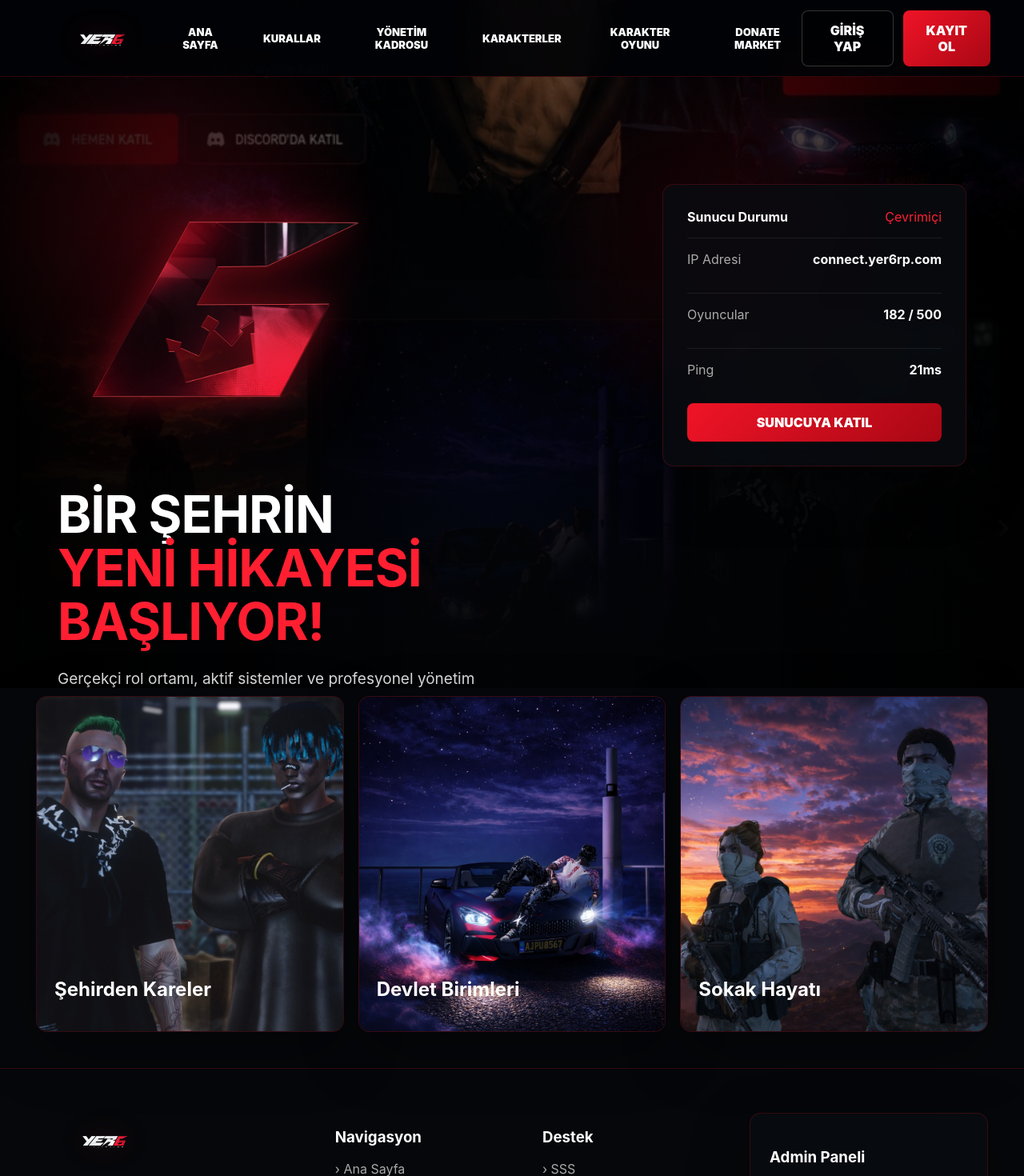
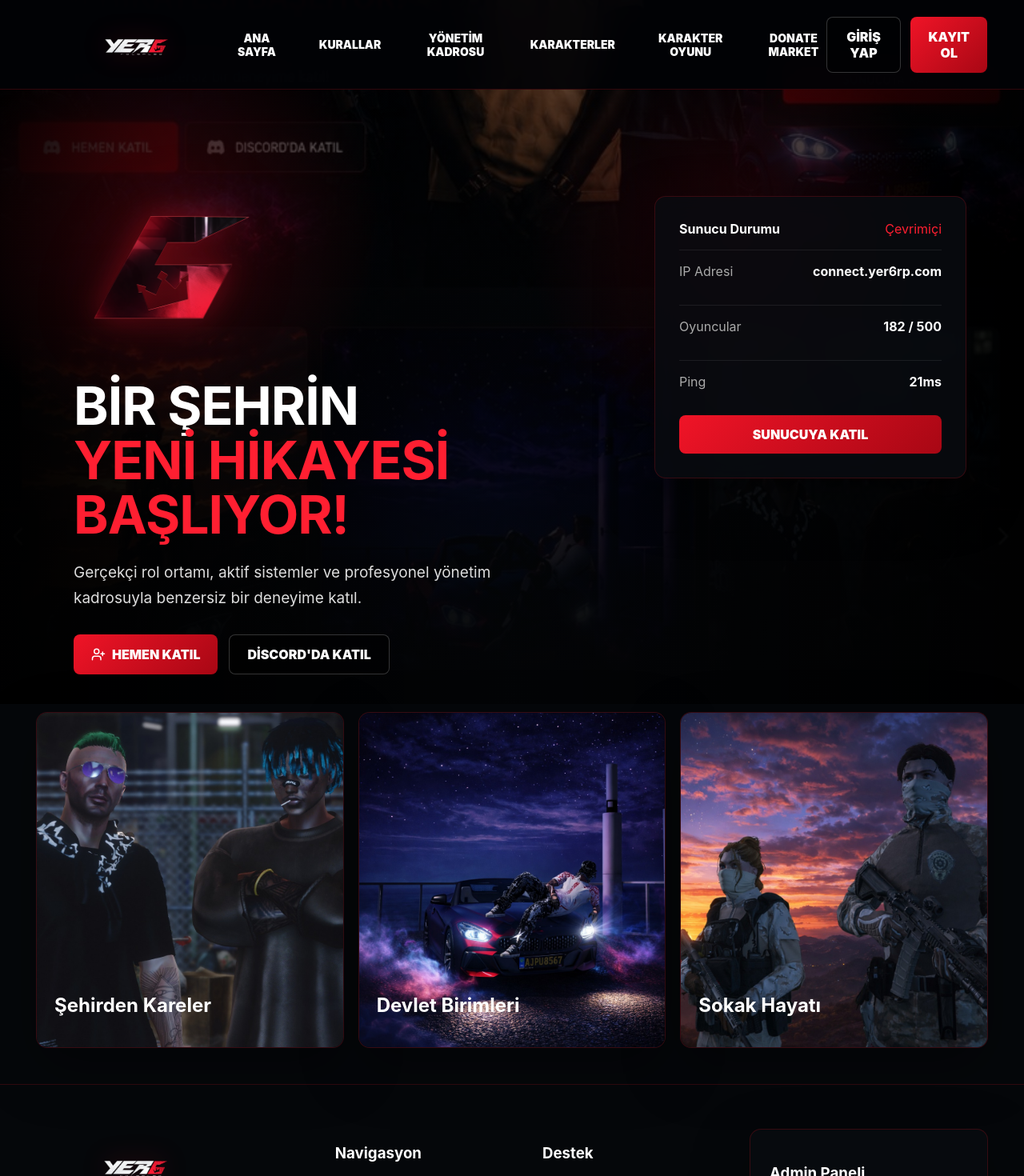
Before and after one commit to Bladeofgod06/yeerrr6, a React (Vite) app in the folder yer6-final-wl-panel-komut-kopyala/: page / in a window 1280 px wide. Shown: the top 1470 px of the page at 80% size. Built offline with nearby package versions, Linux system fonts and the light colour scheme.

Commit message:
Yer6 site güncelleme

```diff
--- a/yer6-final-wl-panel-komut-kopyala/src/style.css
+++ b/yer6-final-wl-panel-komut-kopyala/src/style.css
@@ -154,3 +154,83 @@ footer .logoImageBtn img,
   .heroText h1{font-size:42px!important}
   .status{top:500px!important;right:auto!important;width:auto!important}
 }
+
+
+/* === SON DÜZEN: üst logo büyük, hero kırmızı logo küçük === */
+.logo.logoImageBtn{
+  width:260px!important;
+  height:94px!important;
+  justify-content:flex-start!important;
+}
+
+.logo.logoImageBtn img{
+  width:245px!important;
+  max-height:92px!important;
+  object-fit:contain!important;
+}
+
+.header{
+  height:112px!important;
+  padding:0 46px!important;
+}
+
+.header nav{
+  gap:42px!important;
+}
+
+.header nav button{
+  font-size:14px!important;
+}
+
+.hero{
+  height:880px!important;
+}
+
+.heroText{
+  left:92px!important;
+  top:205px!important;
+  width:min(650px,90vw)!important;
+}
+
+.heroBigLogo{
+  width:245px!important;
+  max-width:90%!important;
+  margin:0 0 24px 0!important;
+}
+
+.heroText h1{
+  font-size:66px!important;
+  line-height:1.03!important;
+}
+
+.heroText p{
+  font-size:19px!important;
+  max-width:590px!important;
+}
+
+.status{
+  top:245px!important;
+  right:72px!important;
+  width:390px!important;
+}
+
+footer .logoImageBtn,
+.adminLayout aside .logoImageBtn{
+  width:230px!important;
+  height:95px!important;
+}
+
+footer .logoImageBtn img,
+.adminLayout aside .logoImageBtn img{
+  width:220px!important;
+  max-height:90px!important;
+}
+
+@media(max-width:1000px){
+  .logo.logoImageBtn{width:170px!important;height:70px!important}
+  .logo.logoImageBtn img{width:160px!important;max-height:68px!important}
+  .header{height:88px!important;padding:0 18px!important}
+  .heroText{left:24px!important;top:150px!important}
+  .heroBigLogo{width:170px!important}
+  .heroText h1{font-size:42px!important}
+}
```
